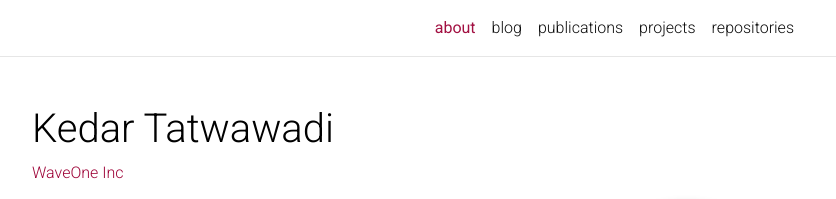
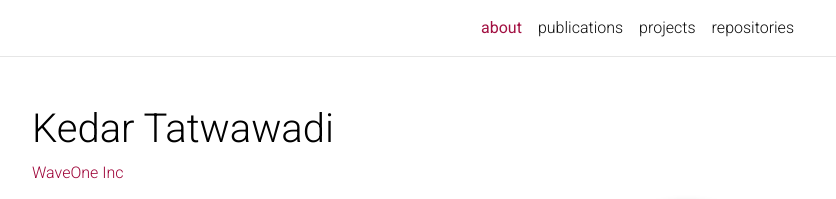
Before and after one commit to kedartatwawadi/kedartatwawadi.github.io, a Jekyll site: the page built from _pages/about.md, in a window 1280 px wide. Shown: the top 199 px of the page, without its empty margins (223-1059 px from the left). Built offline with Jekyll 4.4.1, drawn with Linux system fonts in a browser that asks for light colours; full-size pictures stand in for the smaller copies a plugin makes; comment, search, counter and statistics services are not loaded; a style sheet for code colours, icons or effects is not loaded.

Commit message:
change theme

```diff
--- a/_config.yml
+++ b/_config.yml
@@ -110,8 +110,8 @@ bing_site_verification:  # out your bing-site-verification ID (Bing Webmaster)
 # Blog
 # -----------------------------------------------------------------------------
 
-blog_name: enigma # blog_name will be displayed in your blog page
-blog_nav_title: blog # your blog must have a title for it to be displayed in the nav bar
+blog_name:  # blog_name will be displayed in your blog page
+blog_nav_title: # your blog must have a title for it to be displayed in the nav bar
 blog_description: Some random musings
 permalink: /blog/:year/:title/
 
```
Also changed, not shown: _pages/publications.md (+4 -2 lines).
